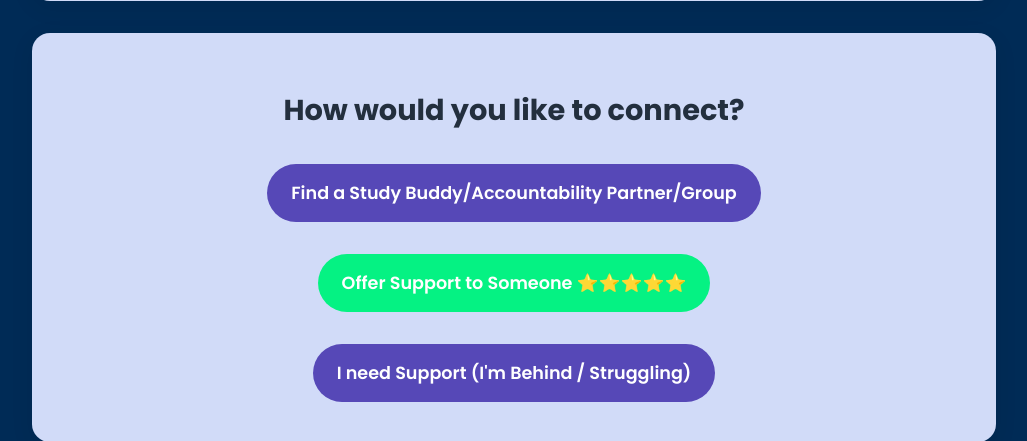
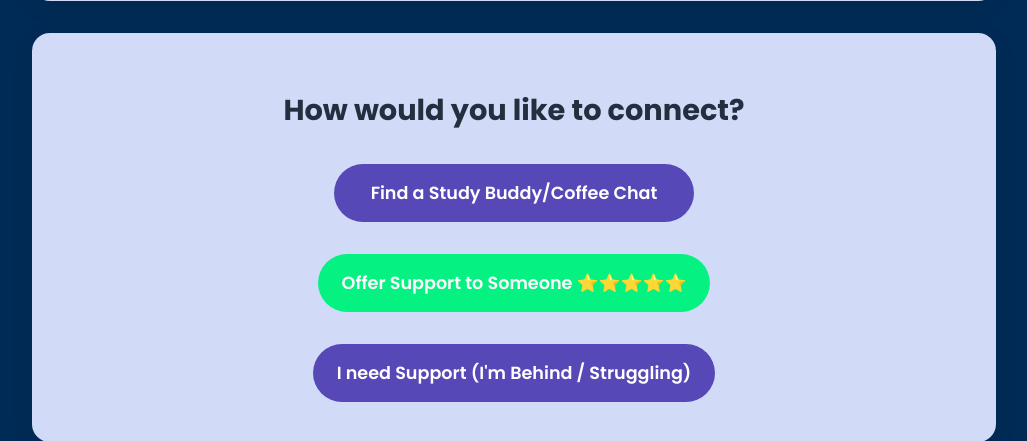
Before and after one commit to BMazibuko/Creative-TL-Peerfinder, a Flask app: page / in a window 1280 px wide. Shown: the part 799-1240 px from the top of the page, without its empty margins (126-1153 px from the left). Run offline with Flask 3, Linux system fonts and the light colour scheme; some libraries are stand-ins or nearby versions.

Commit message:
Refactor landing page HTML and styles
Updated the landing page HTML structure and styles, including new connection options and improved layout.

```diff
--- a/templates/landing.html
+++ b/templates/landing.html
@@ -275,7 +275,7 @@
     <div class="connect-section">
     <h2>How would you like to connect?</h2>
     <div class="connect-buttons">
-        <a href="{{ url_for('start_form', connection_type='find') }}">Find a Study Buddy/Accountability Partner/Group</a>
+        <a href="{{ url_for('start_form', connection_type='find') }}">Find a Study Buddy/Coffee Chat</a>
         <a href="{{ url_for('start_form', connection_type='offer') }}" class="offer-support">
         Offer Support to Someone ⭐⭐⭐⭐⭐
         </a>
```
